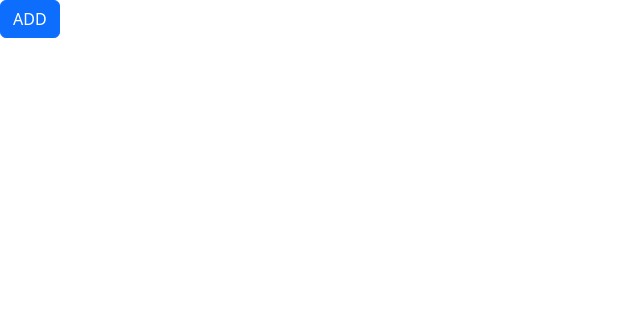
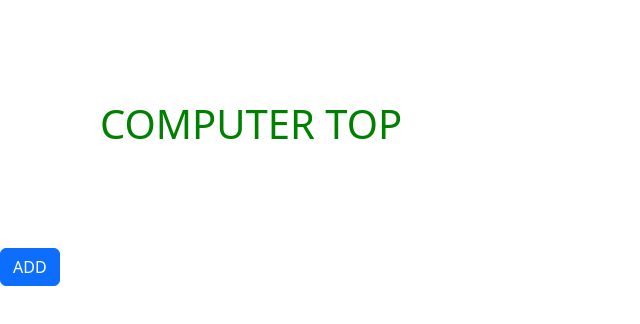
Before and after one commit to karen-matsunaga/webapplication, a plain HTML site: page templates/index.html in a window 1280 px wide. Shown: the whole page, without its empty margins (0-640 px from the left). Drawn offline with nearby package versions, Linux system fonts and the light colour scheme.

Commit message:
Arrumar o espaçamento

```diff
--- a/templates/index.html
+++ b/templates/index.html
@@ -6,8 +6,15 @@
     <meta name="viewport" content="width=device-width, initial-scale=1.0">
     <title>ComputerTop</title>
     <link href="https://cdn.jsdelivr.net/npm/bootstrap@5.2.0-beta1/dist/css/bootstrap.min.css" rel="stylesheet" integrity="sha384-0evHe/X+R7YkIZDRvuzKMRqM+OrBnVFBL6DOitfPri4tjfHxaWutUpFmBp4vmVor" crossorigin="anonymous">
+<style>
+    h1 {color: green;
+        border: 50px;
+        margin: 100px;}
+
+</style>
 </head>
 <body>
+    <h1>COMPUTER TOP</h1>
     <a href="/create" class="btn btn-primary">ADD</a>
     <script src="https://cdn.jsdelivr.net/npm/bootstrap@5.2.0-beta1/dist/js/bootstrap.bundle.min.js" integrity="sha384-pprn3073KE6tl6bjs2QrFaJGz5/SUsLqktiwsUTF55Jfv3qYSDhgCecCxMW52nD2" crossorigin="anonymous"></script>
 </body>
```
